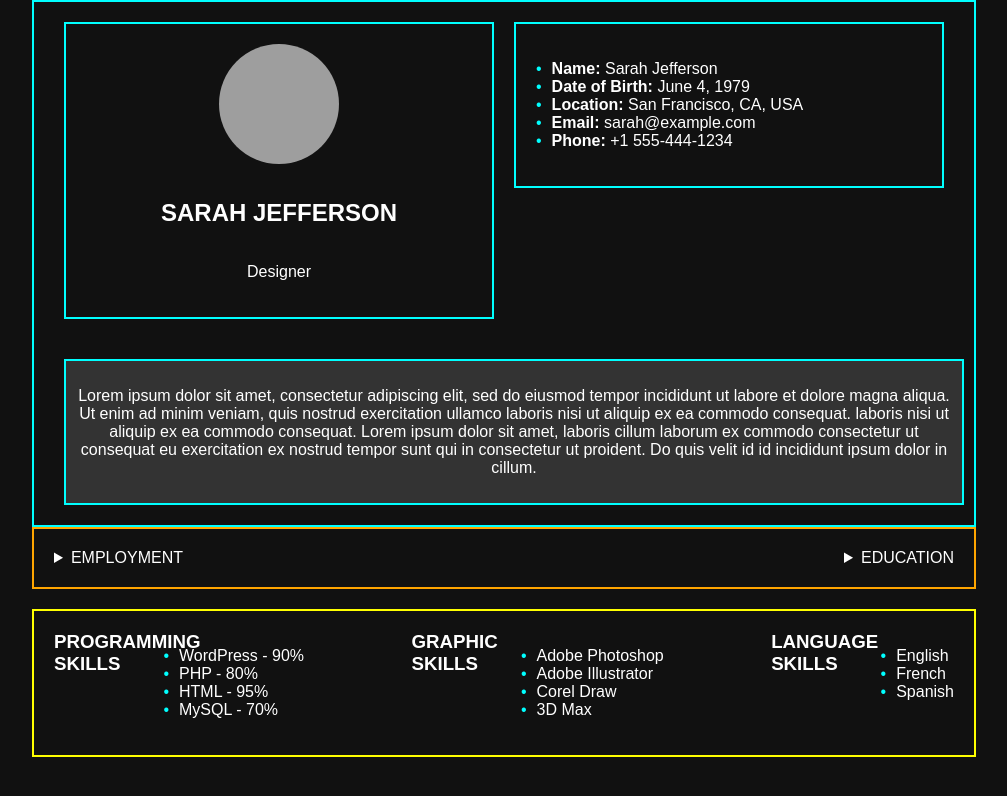
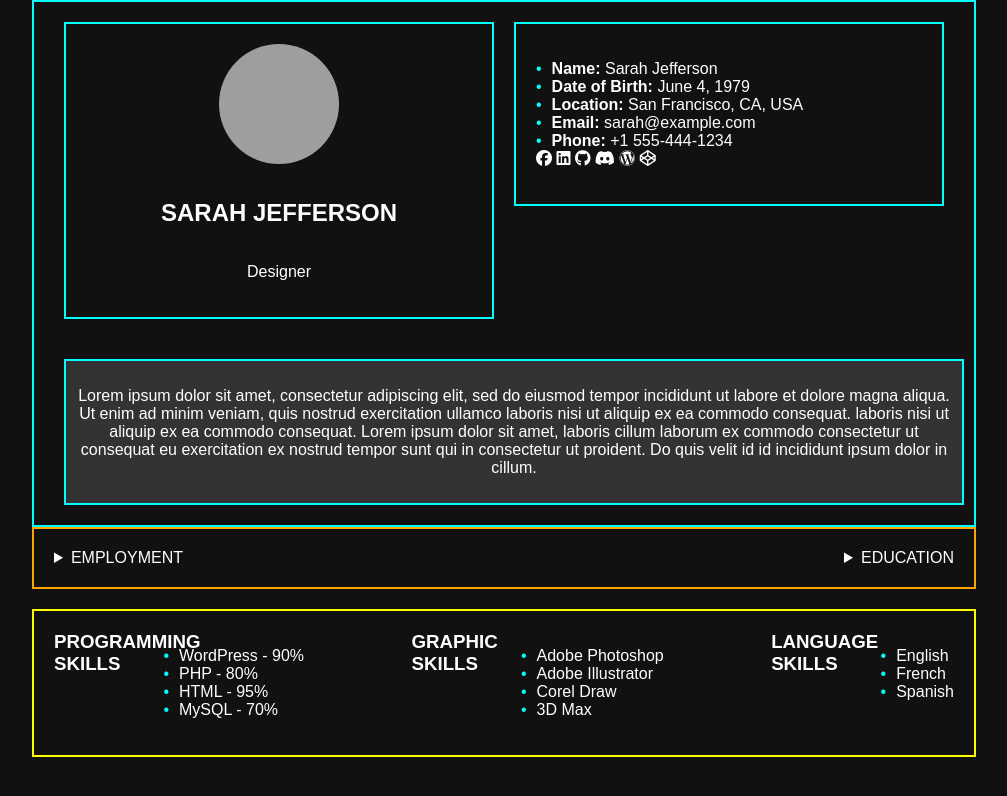
Before and after one commit to rei-commits/Online_Resume, a plain HTML site: page index.html in a window 1280 px wide. Shown: the whole page, without its empty margins (136-1143 px from the left). Drawn offline with Linux system fonts and the light colour scheme; grey boxes are pictures that could not be loaded.

Commit message:
added a few icons

```diff
--- a/index.html
+++ b/index.html
@@ -5,7 +5,6 @@
     <meta name="viewport" content="width=device-width, initial-scale=1.0">
     <title>Resume</title>
     <link rel="stylesheet" href="styles.css">
-    <script src="https://kit.fontawesome.com/9a98403995.js" crossorigin="anonymous"></script>
 </head>
 <body>
     <div class="container">
@@ -14,6 +13,7 @@
             <div class="top-row">
             <div class="box box-1">
                 <img src="https://cdn.pixabay.com/photo/2015/10/05/22/37/blank-profile-picture-973460_960_720.png" alt="Profile Picture">
+                <script src="https://kit.fontawesome.com/9a98403995.js" crossorigin="anonymous"></script>
                 <h2>SARAH JEFFERSON</h2>
                 <p>Designer</p>
             </div>
@@ -24,6 +24,7 @@
                     <li><strong>Location:</strong> San Francisco, CA, USA</li>
                     <li><strong>Email:</strong> sarah@example.com</li>
                     <li><strong>Phone:</strong> +1 555-444-1234</li>
+                    <i class="fa-brands fa-facebook"> </i> <i class="fa-brands fa-linkedin"></i> <i class="fa-brands fa-github"></i> <i class="fa-brands fa-discord"></i> <i class="fa-brands fa-wordpress"></i> <i class="fa-brands fa-codepen"></i>
                 </ul>
                 </div>
             </div>
```
